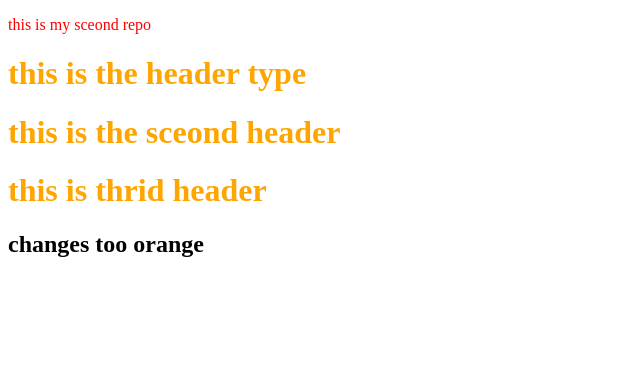
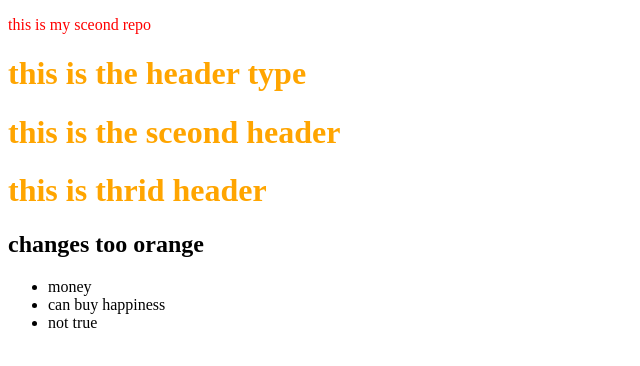
Before and after one commit to sourav-2050/second-repo, a plain HTML site: page index.html in a window 1280 px wide. Shown: the whole page, without its empty margins (0-640 px from the left). Drawn offline with Linux system fonts and the light colour scheme.

Commit message:
new line

```diff
--- a/index.html
+++ b/index.html
@@ -12,5 +12,10 @@
     <h1>this is the sceond header</h2>
     <h1>this is thrid header</h3>
         <h2>changes too orange</h2>
+        <ul>
+            <li>money </li>
+            <li>can buy happiness</li>
+            <li>not true</li>
+        </ul>
  </body>
  </html>
```
